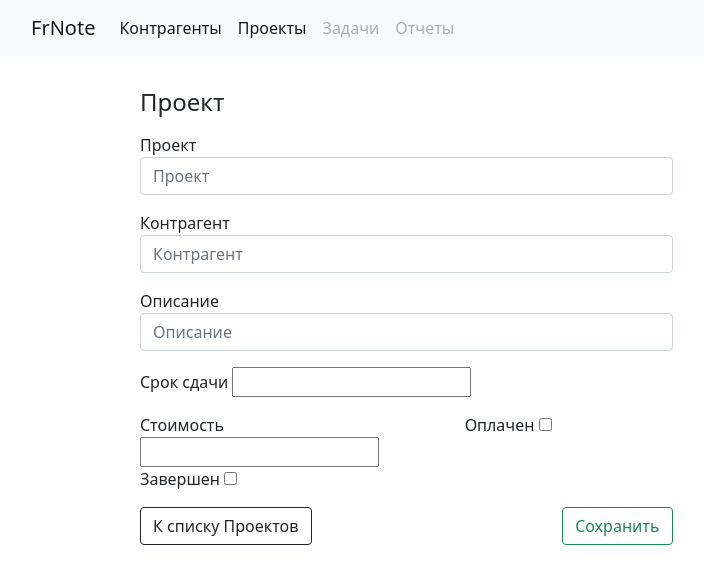
After one commit to PancirDev/FNote, a Django app: page /customers/projects/create in a window 1280 px wide. The commit adds this page. Shown: the top 584 px of the page, without its empty margins (51-755 px from the left). Run offline with Django 3.2, Linux system fonts and the light colour scheme.

Commit message:
Projects. in progress

```diff
--- a/customers/forms.py
+++ b/customers/forms.py
@@ -1,7 +1,7 @@
 from django import forms
 from django.forms import ModelForm, TextInput, EmailInput, Textarea
 
-from .models import Customer
+from .models import Customer, Project
 
 
 class CustomerForm(forms.ModelForm):
@@ -43,3 +43,32 @@ class CustomerForm(forms.ModelForm):
                 'rows': '2',
             }),
         }
+
+
+class ProjectForm(forms.ModelForm):
+    class Meta:
+        model = Project
+        fields = ['name', 'customer', 'description', 'deadline', 'price', 'paid', 'completed']
+        labels = {
+            'name': 'Проект',
+            'customer': 'Контрагент',
+            'description': 'Описание',
+            'deadline': 'Срок сдачи',
+            'price': 'Стоимость',
+            'paid': 'Оплачен',
+            'completed': 'Завершен',
+        }
+        widgets = {
+            'name': TextInput(attrs={
+                'class': 'form-control',
+                'placeholder': 'Проект',
+            }),
+            'customer': TextInput(attrs={
+                'class': 'form-control',
+                'placeholder': 'Контрагент',
+            }),
+            'description': TextInput(attrs={
+                'class': 'form-control',
+                'placeholder': 'Описание'
+            }),
+        }
--- /dev/null
+++ b/customers/templates/customers/project_update.html
@@ -0,0 +1,75 @@
+{% extends 'base.html' %}
+{% block title %}Редактирование Проекта{% endblock %}
+{% block content %}
+    <form class="form-contact" action="" method="POST">
+        {% csrf_token %}
+        <div class="form-group">
+            <fieldset>
+                <div>
+                    <div class="row justify-content-start">
+                        <div class="col-7 m-3">
+                            <div class="">
+                                <h4>Проект</h4>
+                            </div>
+                            <div class="mt-3">
+                                {{form.name.label}}
+                                {{form.name}}
+                            </div>
+                            <div class="mt-3">
+                                {{form.customer.label}}
+                                {{form.customer}}
+                            </div>
+                            <div class="mt-3">
+                                {{form.description.label}}
+                                {{form.description}}
+                            </div>
+                            <div class="mt-3">
+                                {{form.deadline.label}}
+                                {{form.deadline}}
+                            </div>
+                            <div class="mt-3">
+                                <div class="row justify-content-start">
+                                    <div class="col-7">
+                                        {{form.price.label}}
+                                        {{form.price}}
+                                    </div>
+                                    <div class="col-5">
+                                        {{form.paid.label}}
+                                        {{form.paid}}
+                                    </div>
+                                    <div class="col-5">
+                                        {{form.completed.label}}
+                                        {{form.completed}}
+                                    </div>
+                                </div>
+                            </div>
+
+                            <div class="row">
+                                <div class="col-auto me-auto">
+                                    <div class="mt-3">
+                                        <a href="{% url 'customers:projects_list' %}">
+                                            <button type="button" class="btn btn-outline-dark">К списку Проектов</button>
+                                        </a>
+                                    </div>
+                                </div>
+                                <div class="col-auto">
+                                    <div class="mt-3">
+                                        <div class="form-group">
+                                            <input class="btn btn-outline-success" type="submit" value="Сохранить">
+                                        </div>
+                                    </div>
+                                </div>
+                            </div>
+                        </div>
+                        {% if object %}
+                        <div class="col m-3">
+                            <h4>Задачи</h4>
+                            {% include 'advanced_forms/styled_list.html' %}
+                        </div>
+                        {% endif %}
+                    </div>
+                </div>
+            </fieldset>
+        </div>
+    </form>
+{% endblock %}
--- a/customers/urls.py
+++ b/customers/urls.py
@@ -9,6 +9,9 @@ urlpatterns = [
     path('<int:pk>/update/', views.CustomerUpdate.as_view(), name='update'),
     path('<int:pk>/delete/', views.CustomerDelete.as_view(), name='delete'),
     path('projects/', views.ProjectListView.as_view(), name='projects_list'),
-    path('projects/<int:pk>', views.ProjectDetailView.as_view(), name='project_detail')
+    path('projects/create', views.ProjectCreate.as_view(), name='project_create'),
+    path('projects/<int:pk>/update/', views.ProjectUpdate.as_view(), name='project_update'),
+    path('projects/<int:pk>/delete/', views.ProjectDelete.as_view(), name='project_delete'),
+    path('projects/<int:pk>', views.ProjectDetailView.as_view(), name='project_detail'),
 ]
 #     path('<int:pk>/', views.CustomerDetailView.as_view(), name='detail'),
--- a/customers/views.py
+++ b/customers/views.py
@@ -2,7 +2,7 @@ from django.contrib.messages.views import SuccessMessageMixin
 from django.urls import reverse_lazy, reverse
 from django.views.generic import DetailView, ListView, UpdateView, DeleteView, CreateView
 
-from .forms import CustomerForm
+from .forms import CustomerForm, ProjectForm
 from .models import Customer, Project, Task
 
 
@@ -57,9 +57,57 @@ class CustomerListView(ListView):
     context_object_name = 'customers_list'
 
 
+class ProjectCreate(SuccessMessageMixin, CreateView):
+    model = Project
+    form_class = ProjectForm
+    template_name = 'customers/project_update.html'
+    success_message = 'Проект успешно создан'
+
+    def get_success_url(self):
+        project_id = self.object.pk
+        return reverse('customers:project_update', kwargs={'pk': project_id})
+
+    def get_form_kwargs(self, *args, **kwargs):
+            kwargs = super(ProjectCreate, self).get_form_kwargs(*args, **kwargs)
+            return kwargs
+
+
+class ProjectUpdate(SuccessMessageMixin, UpdateView):
+    model = Project
+    form_class = ProjectForm
+    template_name = 'customers/project_update.html'
+    success_message = 'Проект успешно отредактирован'
+
+    def get_success_url(self):
+        project_id = self.kwargs['pk']
+        return reverse_lazy('customers:project_update', kwargs={'pk': project_id})
+
+    def get_context_data(self, **kwargs):
+        context = super().get_context_data(**kwargs)
+        # context['project_list'] = Project.objects.filter(customer=context['customer'])
+        # context['project_list'] = context['customer'].project_set.all()
+        context['task_list'] = Task.objects.filter(project=context['project'])
+        return context
+
+
+class ProjectDelete(SuccessMessageMixin, DeleteView):
+    model = Project
+    template_name = 'customers/project_delete.html'
+    success_url = reverse_lazy('customers:projects_list')
+    success_message = 'Проект успешно удален'
+
+    def get_context_data(self, **kwargs):
+        context = super().get_context_data(**kwargs)
+        # context['project_list'] = Project.objects.filter(customer=context['customer'])
+        # context['project_list'] = context['customer'].project_set.all()
+        context['task_list'] = Task.objects.filter(project=context['project'])
+        return context
+
+
 class ProjectListView(ListView):
     model = Project
     context_object_name = 'projects_list'
+    template_name = 'customers/projects_list.html'
 
 
 class ProjectDetailView(DetailView):
```
Also changed, not shown: customers/templates/customers/project_delete.html (added, +11 -0 lines), customers/templates/customers/project_list.html (+39 -11 lines).
